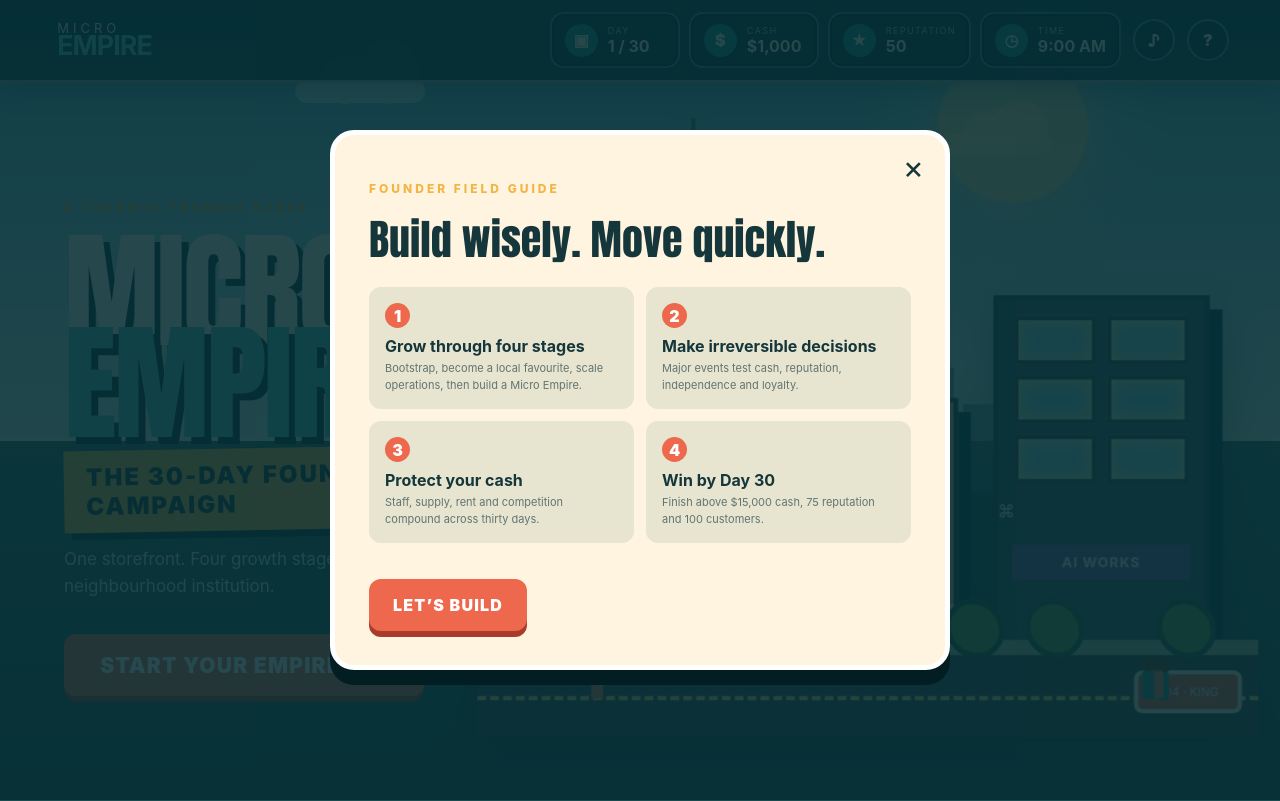
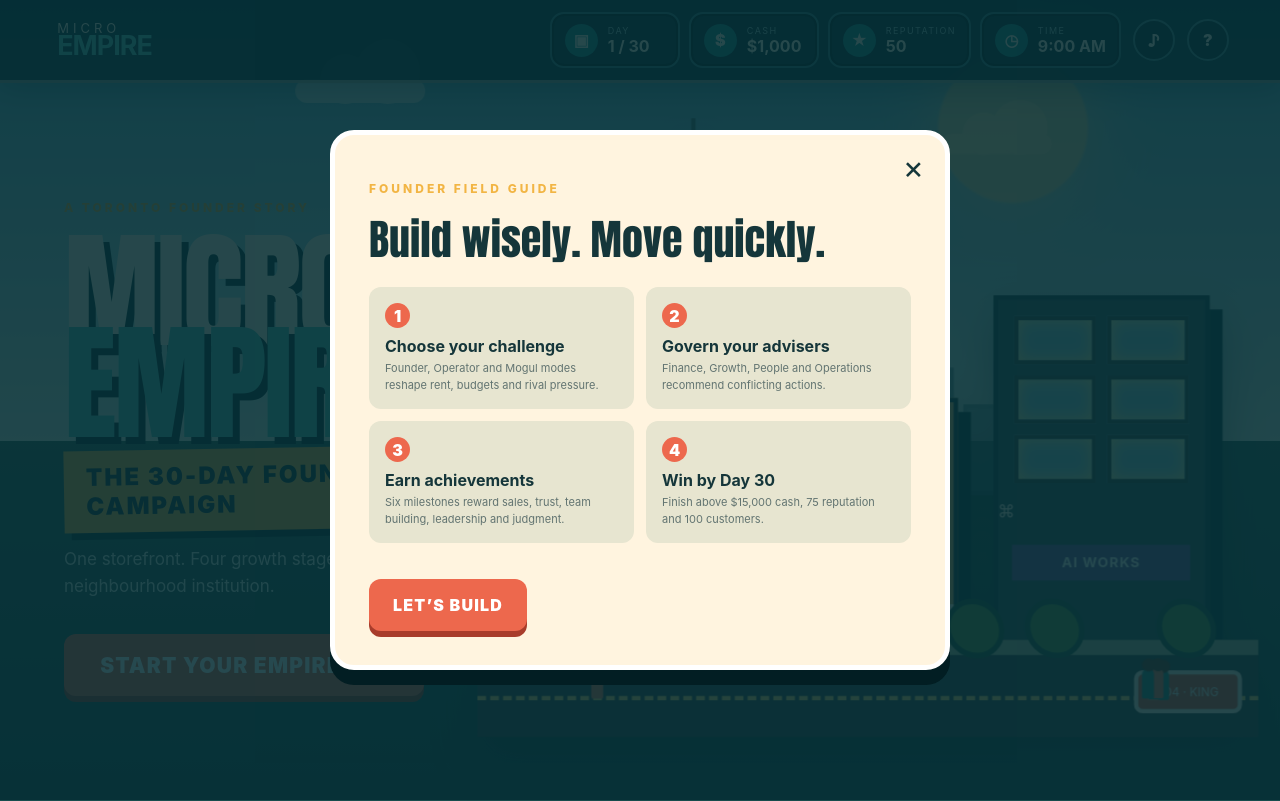
Before and after one commit to learningsemantics/micro-empire-game, a React (Vite) app: page / in a window 1280 px wide. Both pictures are taken after a click on the button "How to play". Built offline with nearby package versions, Linux system fonts and the light colour scheme.

Commit message:
Build V2.4 intelligence layer

```diff
--- a/src/App.tsx
+++ b/src/App.tsx
@@ -6,6 +6,8 @@ type BusinessKey = "coffee" | "career" | "agency";
 type DistrictKey = "junction" | "harbour" | "liberty";
 type SegmentKey = "Student" | "Professional" | "Family" | "Tourist" | "Small Business" | "Corporate";
 type SupplierKey = "budget" | "local" | "premium";
+type DifficultyKey = "founder" | "operator" | "mogul";
+type AdviserKey = "finance" | "marketing" | "people" | "operations";
 type StaffMember = { id: number; name: string; role: string; skill: number; morale: number; salary: number };
 type Competitor = { name: string; price: number; reputation: number; share: number };
 type Phase = "home" | "select" | "district" | "play" | "dayEnd" | "decision" | "result";
@@ -37,6 +39,9 @@ type GameState = {
   stageRewarded: number;
   decision: string | null;
   storyLog: string[];
+  difficulty: DifficultyKey;
+  adviserTrust: Record<AdviserKey, number>;
+  achievements: string[];
   segmentSales: Record<SegmentKey, number>;
   customer: null | { name: string; order: string; value: number; budget: number; patience: number; segment: SegmentKey; fit: string };
   message: string;
@@ -104,12 +109,28 @@ const NARRATIVES: Record<number, { id: string; title: string; text: string; a: s
   24: { id: "investor", title: "The Expansion Offer", text: "An investor offers growth capital in exchange for influence over pricing and operating strategy.", a: "Take capital · Cash +$3,000 · Price locked premium", b: "Remain independent · Reputation +12 · Capacity +3" },
 };
 
+const DIFFICULTIES = {
+  founder: { name: "Founder", icon: "●", rent: .8, budget: 1.15, rival: .7, note: "Forgiving cash flow · generous customers" },
+  operator: { name: "Operator", icon: "▲", rent: 1, budget: 1, rival: 1, note: "Balanced operating challenge" },
+  mogul: { name: "Mogul", icon: "◆", rent: 1.3, budget: .88, rival: 1.45, note: "Tight budgets · aggressive competition" },
+} as const;
+
+const ACHIEVEMENTS = {
+  first_sale: { icon: "☕", name: "First Dollar", note: "Complete the first sale" },
+  beloved: { icon: "★", name: "Beloved Brand", note: "Reach 90 reputation" },
+  team: { icon: "♟", name: "Team Builder", note: "Hire three specialists" },
+  leader: { icon: "▲", name: "Market Leader", note: "Reach 50% market share" },
+  cash: { icon: "$", name: "Cash Engine", note: "Hold $10,000 cash" },
+  judgment: { icon: "◈", name: "Founder Judgment", note: "Resolve all five story decisions" },
+} as const;
+
 const initialState: GameState = {
   phase: "home", business: null, district: "junction", day: 1, hour: 9, cash: 1000, reputation: 50,
   capacity: 8, maxCapacity: 8, served: 0, missed: 0, revenue: 0, expenses: 0,
   speed: 0, marketing: 0, decor: 0, price: 1, offer: 1,
   supplier: "local", staff: [], dailyCogs: 0, dailyPayroll: 0,
   stageRewarded: 0, decision: null, storyLog: [],
+  difficulty: "operator", adviserTrust: { finance: 50, marketing: 50, people: 50, operations: 50 }, achievements: [],
   competitors: [{ name: "Neighbour & Co.", price: 1, reputation: 48, share: 31 }, { name: "Urban Spark", price: 1.1, reputation: 54, share: 34 }],
   segmentSales: { Student: 0, Professional: 0, Family: 0, Tourist: 0, "Small Business": 0, Corporate: 0 },
   customer: null, message: "Your neighbourhood is waiting.",
@@ -124,7 +145,7 @@ export default function Home() {
   const [showHelp, setShowHelp] = useState(false);
   const [sound, setSound] = useState(true);
   const [selected, setSelected] = useState<BusinessKey>("coffee");
-  const [opsTab, setOpsTab] = useState<"trade" | "team" | "supply" | "market">("trade");
+  const [opsTab, setOpsTab] = useState<"trade" | "team" | "supply" | "market" | "council">("trade");
   const [hydrated, setHydrated] = useState(false);
 
   useEffect(() => {
@@ -161,19 +182,19 @@ export default function Home() {
     const max = selected === "coffee" ? 10 : selected === "career" ? 7 : 5;
     setGame({ ...initialState, phase: "play", business: selected, cash: 1000 - b.cost, capacity: max, maxCapacity: max,
       expenses: b.cost, dailyExpenses: b.cost, message: `${b.name} is open. Serve your first customer!`,
-      district: game.district, customer: makeCustomer(selected, b.unit, 50, game.district, 1, 1), event: `Opening Day in ${DISTRICTS[game.district].name}: neighbours are curious.` });
+      district: game.district, difficulty: game.difficulty, customer: makeCustomer(selected, b.unit, 50, game.district, 1, 1, game.difficulty), event: `Opening Day in ${DISTRICTS[game.district].name}: neighbours are curious.` });
     beep(680);
     setShowHelp(true);
   }
 
-  function makeCustomer(key: BusinessKey, base: number, rep: number, district: DistrictKey, price: number, offer: number) {
+  function makeCustomer(key: BusinessKey, base: number, rep: number, district: DistrictKey, price: number, offer: number, difficulty: DifficultyKey) {
     const local = DISTRICTS[district].segments;
     const all = Object.keys(SEGMENTS) as SegmentKey[];
     const segment = Math.random() < .78 ? local[Math.floor(Math.random() * local.length)] : all[Math.floor(Math.random() * all.length)];
     const profile = SEGMENTS[segment];
     const offerMultiplier = [.82, 1, 1.28][offer];
     const value = Math.round(base * price * offerMultiplier * (0.92 + Math.random() * .16) * (1 + Math.max(0, rep - 50) / 300));
-    const budget = Math.round(profile.budget * (key === "coffee" ? .75 : key === "career" ? 1.15 : 1.8));
+    const budget = Math.round(profile.budget * (key === "coffee" ? .75 : key === "career" ? 1.15 : 1.8) * DIFFICULTIES[difficulty].budget);
     const fit = local.includes(segment) ? "Strong local fit" : "Visiting segment";
     return { name: PEOPLE[Math.floor(Math.random() * PEOPLE.length)], order: ORDERS[key][Math.floor(Math.random() * ORDERS[key].length)], value, budget, patience: profile.patience, segment, fit };
   }
@@ -191,14 +212,21 @@ export default function Home() {
       }
       const newHour = next.hour + 1;
       next = { ...next, hour: newHour, customer };
-      if (!next.customer && next.business && newHour < 17) next.customer = makeCustomer(next.business, BUSINESSES[next.business].unit, next.reputation, next.district, next.price, next.offer);
+      if (!next.customer && next.business && newHour < 17) next.customer = makeCustomer(next.business, BUSINESSES[next.business].unit, next.reputation, next.district, next.price, next.offer, next.difficulty);
       if (newHour >= 17) return closeDay(next);
       return updateQuests(next);
     });
   }
 
   function updateQuests(g: GameState) {
-    return { ...g, quests: [g.served >= 30, g.reputation >= 75, g.revenue >= 12000] };
+    const unlocked = new Set(g.achievements);
+    if (g.served >= 1) unlocked.add("first_sale");
+    if (g.reputation >= 90) unlocked.add("beloved");
+    if (g.staff.length >= 3) unlocked.add("team");
+    if (100 - g.competitors.reduce((sum,c) => sum + c.share, 0) >= 50) unlocked.add("leader");
+    if (g.cash >= 10000) unlocked.add("cash");
+    if (g.storyLog.length >= 5) unlocked.add("judgment");
+    return { ...g, quests: [g.served >= 30, g.reputation >= 75, g.revenue >= 12000], achievements: [...unlocked] };
   }
 
   function serve() {
@@ -257,15 +285,16 @@ export default function Home() {
   }
 
   function closeDay(g: GameState): GameState {
-    const rent = DISTRICTS[g.district].rent + g.day * 10;
+    const rent = Math.round((DISTRICTS[g.district].rent + g.day * 10) * DIFFICULTIES[g.difficulty].rent);
     const payroll = g.staff.reduce((sum, member) => sum + member.salary, 0);
     const cash = g.cash - rent - payroll;
     const expenses = g.expenses + rent + payroll;
     const dailyExpenses = g.dailyExpenses + rent + payroll;
     const finished = g.day >= TOTAL_DAYS || cash < 0;
     const playerStrength = g.reputation / Math.max(.7, g.price);
-    const competitors = g.competitors.map((c, i) => ({ ...c, price: clamp(Math.round((c.price + (i ? -.05 : .04)) * 100) / 100, .75, 1.35),
-      reputation: clamp(c.reputation + (Math.random() > .45 ? 2 : -1), 25, 95), share: clamp(Math.round(c.share + (c.reputation - g.reputation) / 18), 12, 55) }));
+    const rival = DIFFICULTIES[g.difficulty].rival;
+    const competitors = g.competitors.map((c, i) => ({ ...c, price: clamp(Math.round((c.price + (i ? -.05 : .04) * rival) * 100) / 100, .75, 1.35),
+      reputation: clamp(c.reputation + (Math.random() > .45 ? Math.round(2 * rival) : -1), 25, 95), share: clamp(Math.round(c.share + (c.reputation - g.reputation) / (18 / rival)), 12, 55) }));
     const playerShare = clamp(Math.round(100 - competitors.reduce((s,c) => s + c.share, 0) + playerStrength / 12), 10, 65);
     competitors[0].share = Math.round((100 - playerShare) * .48); competitors[1].share = 100 - playerShare - competitors[0].share;
     return updateQuests({ ...g, cash, expenses, dailyExpenses, dailyPayroll: payroll, competitors, customer: null, phase: finished ? "result" : "dayEnd",
@@ -292,7 +321,7 @@ export default function Home() {
         reputation: clamp(g.reputation + (stageUp ? 5 : 0), 0, 100), stageRewarded: Math.max(g.stageRewarded, nextStage),
         staff: g.staff.map(member => ({ ...member, morale: clamp(member.morale + 8, 20, 100) })),
         message: stageUp ? `Welcome to ${STAGES[nextStage].name}. Your operating ceiling just expanded.` : `Day ${nextDayNumber} begins. ${ev.text}` });
-      if (next.business) next.customer = makeCustomer(next.business, BUSINESSES[next.business].unit, next.reputation, next.district, next.price, next.offer);
+      if (next.business) next.customer = makeCustomer(next.business, BUSINESSES[next.business].unit, next.reputation, next.district, next.price, next.offer, next.difficulty);
       return next;
     });
     beep(650);
@@ -343,6 +372,30 @@ export default function Home() {
   }
 
   function playerMarketShare() { return clamp(100 - game.competitors.reduce((sum,c) => sum + c.share, 0), 10, 65); }
+
+  function adviserAdvice(key: AdviserKey) {
+    const advice = {
+      finance: { name: "Mira", role: "Finance", icon: "$", confidence: game.cash < 1000 ? 92 : 74, text: game.cash < 1000 ? "Protect runway: move supply to value tier and raise price before the next rent cycle." : "Margin can fund growth. Raise price 10% and preserve cash for payroll.", action: "Adopt margin plan" },
+      marketing: { name: "Leo", role: "Growth", icon: "✦", confidence: game.reputation < 70 ? 89 : 71, text: "Invest $180 in a focused neighbourhood campaign. It conflicts with Finance, but adds reputation quickly.", action: "Launch campaign" },
+      people: { name: "Asha", role: "People", icon: "♥", confidence: game.staff.length ? 86 : 58, text: game.staff.length ? "Spend $160 on recovery and recognition before morale becomes a service-quality risk." : "Hire before scaling demand. A solo founder is now the operating bottleneck.", action: game.staff.length ? "Fund team recovery" : "Back hiring plan" },
+      operations: { name: "Owen", role: "Operations", icon: "⚙", confidence: game.capacity < game.maxCapacity / 2 ? 93 : 76, text: "Spend $140 to stabilize capacity and standardize on the reliable local supplier." , action: "Stabilize operations" },
+    };
+    return advice[key];
+  }
+
+  function followAdvice(key: AdviserKey) {
+    setGame(g => {
+      let next = { ...g };
+      if (key === "finance") next = { ...next, price: clamp(next.price + .1, .7, 1.5), supplier: "budget", staff: next.staff.map(m=>({...m,morale:clamp(m.morale-3,20,100)})), message:"Finance plan adopted: margin improved, but the team dislikes the cost pressure." };
+      if (key === "marketing" && next.cash >= 180) next = { ...next, cash:next.cash-180, expenses:next.expenses+180, dailyExpenses:next.dailyExpenses+180, reputation:clamp(next.reputation+10,0,100), message:"Growth campaign launched. Finance warns that runway has shortened." };
+      if (key === "people" && next.staff.length && next.cash >= 160) next = { ...next, cash:next.cash-160, expenses:next.expenses+160, dailyExpenses:next.dailyExpenses+160, reputation:clamp(next.reputation+2,0,100), staff:next.staff.map(m=>({...m,morale:clamp(m.morale+15,20,100)})), message:"Team recovery funded. Morale and service confidence rose." };
+      if (key === "people" && !next.staff.length) { window.setTimeout(hireStaff,0); return next; }
+      if (key === "operations" && next.cash >= 140) next = { ...next, cash:next.cash-140, expenses:next.expenses+140, dailyExpenses:next.dailyExpenses+140, supplier:"local", capacity:next.maxCapacity, message:"Operations stabilized capacity and restored the local supplier." };
+      next.adviserTrust = Object.fromEntries(Object.entries(next.adviserTrust).map(([k,v]) => [k, clamp(v + (k === key ? 7 : -2), 10, 100)])) as Record<AdviserKey, number>;
+      return updateQuests(next);
+    });
+    beep(690);
+  }
 
   if (!hydrated) return <main className="loading">Opening your neighbourhood…</main>;
 
@@ -398,6 +451,7 @@ export default function Home() {
       {game.phase === "district" && (
         <section className="district-screen screen">
           <div className="selection-head"><p className="eyebrow">Toronto opportunity map</p><h2>Choose your neighbourhood</h2><p>Location changes rent, customer mix and the strategy required to win.</p></div>
+          <div className="difficulty-row">{(Object.keys(DIFFICULTIES) as DifficultyKey[]).map(key => <button key={key} className={game.difficulty === key ? "selected" : ""} onClick={() => setGame(g=>({...g,difficulty:key}))}><i>{DIFFICULTIES[key].icon}</i><b>{DIFFICULTIES[key].name}</b><span>{DIFFICULTIES[key].note}</span></button>)}</div>
           <div className="city-map">
             <div className="map-water">LAKE ONTARIO</div><div className="map-grid"/>
             {(Object.keys(DISTRICTS) as DistrictKey[]).map((key, index) => {
@@ -409,7 +463,7 @@ export default function Home() {
           </div>
           <div className="district-detail">
             <div><p className="eyebrow">Selected district</p><h3>{DISTRICTS[game.district].name}</h3><p>{DISTRICTS[game.district].description}</p></div>
-            <dl><div><dt>Daily rent</dt><dd>{money(DISTRICTS[game.district].rent)}</dd></div><div><dt>Foot traffic</dt><dd>{DISTRICTS[game.district].traffic}</dd></div><div><dt>Core customers</dt><dd>{DISTRICTS[game.district].segments.join(" · ")}</dd></div></dl>
+            <dl><div><dt>Daily rent</dt><dd>{money(Math.round(DISTRICTS[game.district].rent * DIFFICULTIES[game.difficulty].rent))}</dd></div><div><dt>Difficulty</dt><dd>{DIFFICULTIES[game.difficulty].name}</dd></div><div><dt>Core customers</dt><dd>{DISTRICTS[game.district].segments.join(" · ")}</dd></div></dl>
           </div>
           <button className="primary" onClick={startBusiness}>Open in {DISTRICTS[game.district].name} <span>→</span></button>
           <button className="text-button" onClick={() => setGame(g => ({ ...g, phase: "select" }))}>← Change business</button>
@@ -422,7 +476,7 @@ export default function Home() {
             <p className="eyebrow">{business.icon} {business.name}</p>
             <h2>Day {game.day}</h2>
             <div className="stage-card"><i>{STAGES[stageIndex].icon}</i><span><small>{STAGES[stageIndex].days}</small><b>{STAGES[stageIndex].name}</b><em>{STAGES[stageIndex].note}</em></span></div>
-            <div className="location-chip">{DISTRICTS[game.district].icon} {DISTRICTS[game.district].name}<small>{money(DISTRICTS[game.district].rent + game.day * 10)} rent due today</small></div>
+            <div className="location-chip">{DISTRICTS[game.district].icon} {DISTRICTS[game.district].name} · {DIFFICULTIES[game.difficulty].name}<small>{money(Math.round((DISTRICTS[game.district].rent + game.day * 10) * DIFFICULTIES[game.difficulty].rent))} rent due today</small></div>
             <p className="event-banner">{game.event || "A fresh day in the neighbourhood"}</p>
             <div className="quests"><h3>Founder goals</h3>
               <Quest done={game.quests[0]} label="Serve 30 customers" progress={`${Math.min(game.served, 30)}/30`} />
@@ -431,6 +485,7 @@ export default function Home() {
             </div>
             <div className="ledger"><span>Total revenue <b>{money(game.revenue)}</b></span><span>Total expenses <b>{money(game.expenses)}</b></span><span>Customers served <b>{game.served}</b></span></div>
             <div className="segment-ledger"><h3>Customer mix</h3>{Object.entries(game.segmentSales).filter(([,count]) => count > 0).map(([segment,count]) => <span key={segment}><b>{SEGMENTS[segment as SegmentKey].icon} {segment}</b><i>{count}</i></span>)}{game.served === 0 && <small>No sales yet—learn who responds.</small>}</div>
+            <div className="achievement-mini"><h3>Achievements · {game.achievements.length}/6</h3>{game.achievements.slice(-3).map(id => <i key={id} title={ACHIEVEMENTS[id as keyof typeof ACHIEVEMENTS].name}>{ACHIEVEMENTS[id as keyof typeof ACHIEVEMENTS].icon}</i>)}</div>
           </aside>
 
           <div className="world-panel">
@@ -444,7 +499,7 @@ export default function Home() {
           </div>
 
           <aside className="action-panel">
-            <h3>Founder console</h3><div className="ops-tabs">{(["trade","team","supply","market"] as const).map(tab => <button key={tab} className={opsTab === tab ? "active" : ""} onClick={() => setOpsTab(tab)}>{tab}</button>)}</div>
+            <h3>Founder console</h3><div className="ops-tabs">{(["trade","team","supply","market","council"] as const).map(tab => <button key={tab} className={opsTab === tab ? "active" : ""} onClick={() => setOpsTab(tab)}>{tab}</button>)}</div>
             {opsTab === "trade" && <>
               <div className="strategy-box"><h4>Market strategy</h4>
                 <div className="price-control"><button onClick={() => adjustPrice(-.1)} aria-label="Lower price">−</button><span><small>PRICE INDEX</small><b>{Math.round(game.price * 100)}%</b></span><button onClick={() => adjustPrice(.1)} aria-label="Raise price">+</button></div>
@@ -463,6 +518,7 @@ export default function Home() {
             {opsTab === "supply" && <div className="ops-list"><h4>Supplier network</h4>{(Object.keys(SUPPLIERS) as SupplierKey[]).map(key => <button key={key} className={`supplier-card ${game.supplier === key ? "active" : ""}`} onClick={() => setGame(g => ({...g,supplier:key,message:`${SUPPLIERS[key].name} selected as supplier.`}))}><b>{SUPPLIERS[key].name}</b><span>{SUPPLIERS[key].note}</span><small>Reliability {SUPPLIERS[key].reliability}% · Quality {SUPPLIERS[key].quality > 0 ? "+" : ""}{SUPPLIERS[key].quality}</small></button>)}</div>}
             {opsTab === "market" && <div className="ops-list"><h4>Competitive market</h4><div className="market-share"><i style={{width:`${playerMarketShare()}%`}}/><b>You {playerMarketShare()}%</b></div>
               {game.competitors.map(c => <article key={c.name}><strong>{c.name}</strong><span>{c.share}% share</span><small>Price {Math.round(c.price*100)}% · Reputation {c.reputation}</small></article>)}<p className="intel">Competitors adjust price and reputation after every day. Your market share responds to both.</p></div>}
+            {opsTab === "council" && <div className="ops-list adviser-list"><h4>Agentic advisory council</h4><p className="intel">Advisers optimize different goals. Following one may reduce trust with the others.</p>{(["finance","marketing","people","operations"] as AdviserKey[]).map(key => { const a=adviserAdvice(key); return <article key={key}><div className="adviser-head"><i>{a.icon}</i><span><strong>{a.name} · {a.role}</strong><small>Confidence {a.confidence}% · Trust {game.adviserTrust[key]}%</small></span></div><p>{a.text}</p><button onClick={() => followAdvice(key)}>{a.action}</button></article>; })}</div>}
           </aside>
         </section>
       )}
@@ -488,13 +544,14 @@ export default function Home() {
           <p>{game.cash >= 15000 && game.reputation >= 75 && game.served >= 100 ? "You built a neighbourhood institution ready for its next market." : "Thirty days changed the operator—and the next campaign starts with hard-earned judgment."}</p>
           <div className="score">{score.toLocaleString()}<small>Founder score</small></div>
           <div className="report-numbers"><span><small>Ending cash</small><b>{money(game.cash)}</b></span><span><small>Reputation</small><b>{game.reputation}</b></span><span><small>Served</small><b>{game.served}</b></span><span><small>Quests</small><b>{game.quests.filter(Boolean).length}/3</b></span></div>
+          <div className="achievement-grid">{Object.entries(ACHIEVEMENTS).map(([id,a]) => <div key={id} className={game.achievements.includes(id) ? "unlocked" : "locked"}><i>{a.icon}</i><b>{a.name}</b><small>{a.note}</small></div>)}</div>
           <button className="primary" onClick={reset}>Build another empire <span>↻</span></button>
         </div></section>
       )}
 
       {showHelp && <div className="help-backdrop" role="dialog" aria-modal="true" aria-label="How to play"><div className="help-card">
         <button className="close" onClick={() => setShowHelp(false)}>×</button><p className="eyebrow">Founder field guide</p><h2>Build wisely. Move quickly.</h2>
-        <ol><li><b>Grow through four stages</b><span>Bootstrap, become a local favourite, scale operations, then build a Micro Empire.</span></li><li><b>Make irreversible decisions</b><span>Major events test cash, reputation, independence and loyalty.</span></li><li><b>Protect your cash</b><span>Staff, supply, rent and competition compound across thirty days.</span></li><li><b>Win by Day 30</b><span>Finish above $15,000 cash, 75 reputation and 100 customers.</span></li></ol>
+        <ol><li><b>Choose your challenge</b><span>Founder, Operator and Mogul modes reshape rent, budgets and rival pressure.</span></li><li><b>Govern your advisers</b><span>Finance, Growth, People and Operations recommend conflicting actions.</span></li><li><b>Earn achievements</b><span>Six milestones reward sales, trust, team building, leadership and judgment.</span></li><li><b>Win by Day 30</b><span>Finish above $15,000 cash, 75 reputation and 100 customers.</span></li></ol>
         <button className="primary" onClick={() => setShowHelp(false)}>Let’s build</button>
       </div></div>}
     </main>
```
